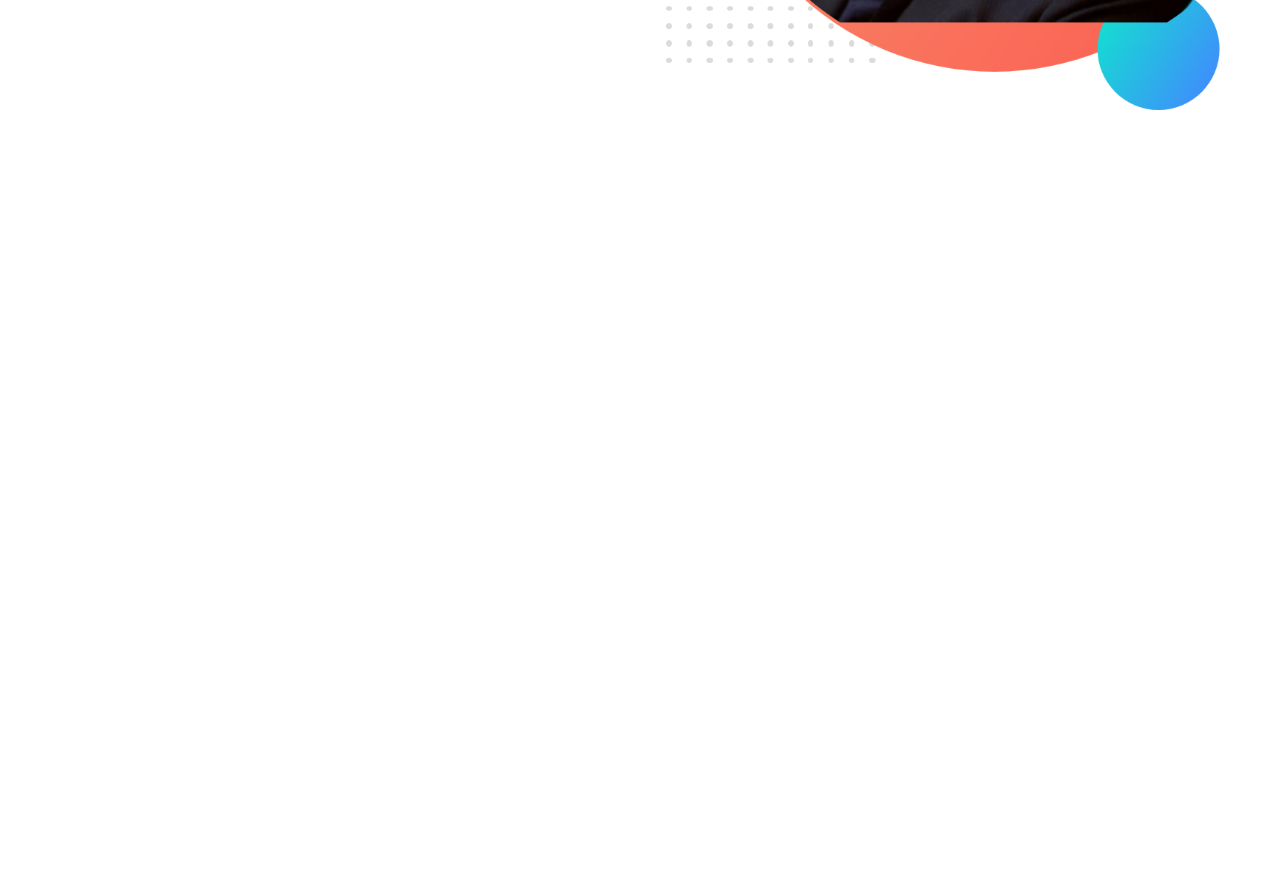
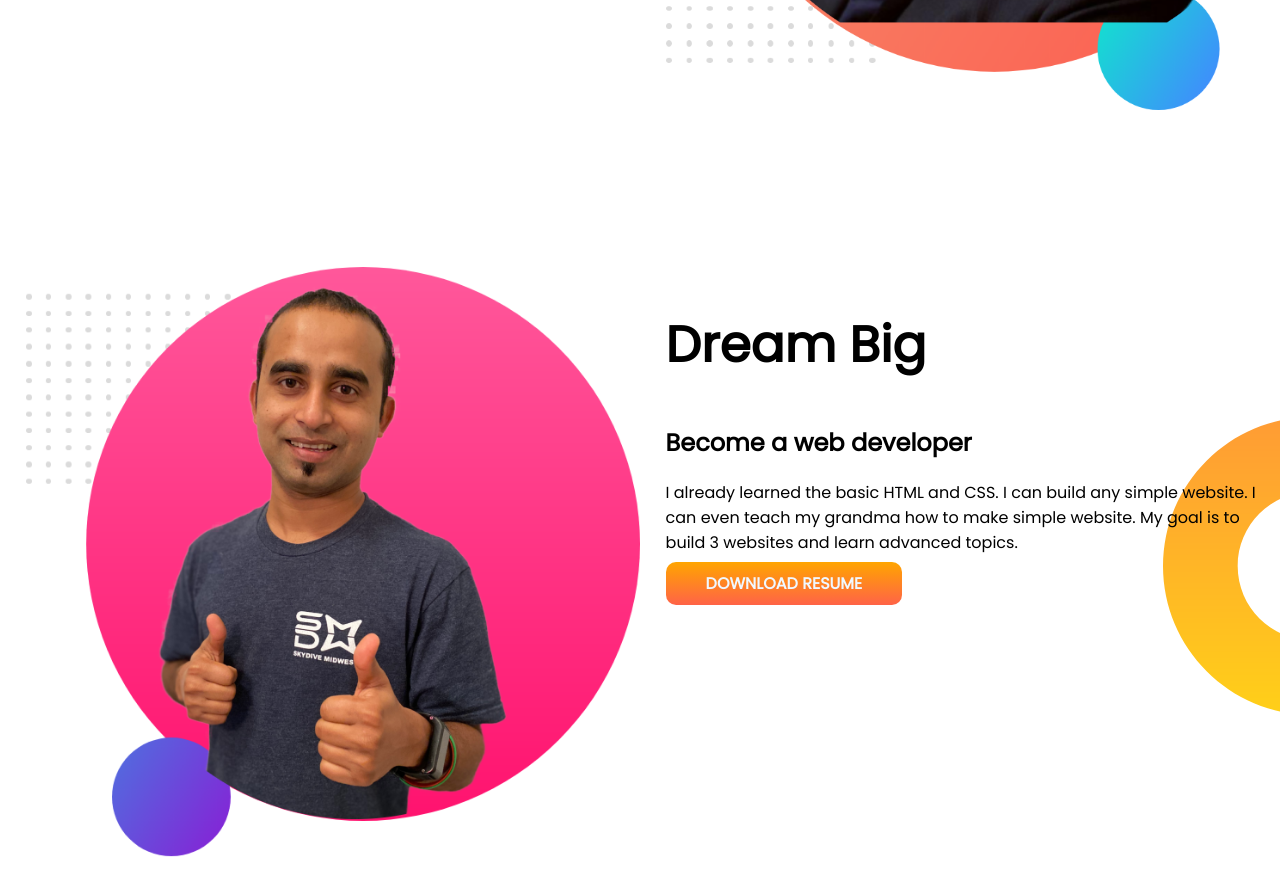
Before and after one commit to AshrafulAlam1995/developer-portfolio1, a plain HTML site: page index.html in a window 1280 px wide. Shown: the part 500-1396 px from the top of the page. Before the commit the page ends 800 px from the top, so only its background shows below. Drawn offline with Linux system fonts and the light colour scheme.

Commit message:
dream-big added

```diff
--- a/index.html
+++ b/index.html
@@ -22,7 +22,20 @@
   <div class="half-width">
     <img src="images/my-bg.png" alt="">
   </div>
-</section>
+ </section>
+ <section class="dream-big">
+  <div class="half-width">
+    <img src="images/jhankar2.png" alt="image here">
+  </div>
+  <div class="half-width">
+    <h1>Dream Big</h1>
+    <h2>Become a web developer</h2>
+    <p>I already learned the basic HTML and CSS. I can build any simple website. I can even teach my grandma how to make simple website. My goal is to build 3 websites and learn advanced topics.</p>
+    <a class="link-button" target="blank" href="https://programminghero1.github.io/developer-portfolio/">DOWNLOAD RESUME</a>
 
+  </div>
+
+
+ </section>
 </body>
 </html>
--- a/style.css
+++ b/style.css
@@ -10,6 +10,7 @@ h1{
 }
 section{
   display: flex;
+  margin-bottom: 150px;
 }
 .half-width{
   width: 50%;
@@ -30,3 +31,8 @@ section{
   background-image: url(images/top-banner.png);
   background-repeat: no-repeat;
 }
+.dream-big{
+  background-image: url(images/dream-bg.png);
+  background-repeat: no-repeat;
+  background-position: right;
+}
```
